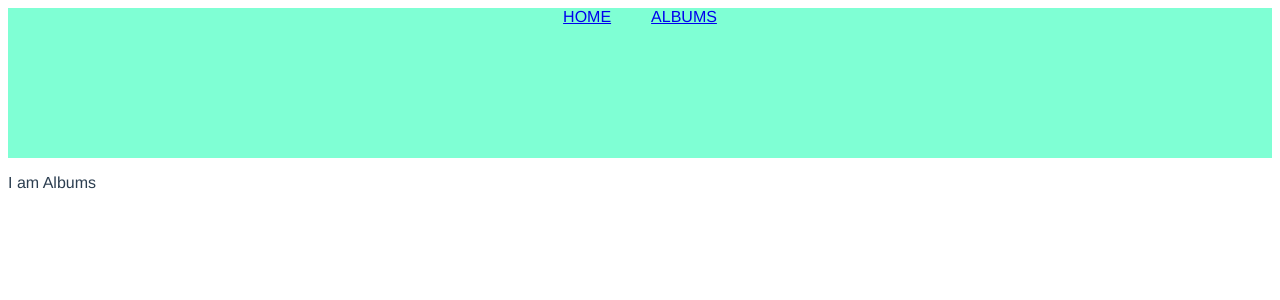
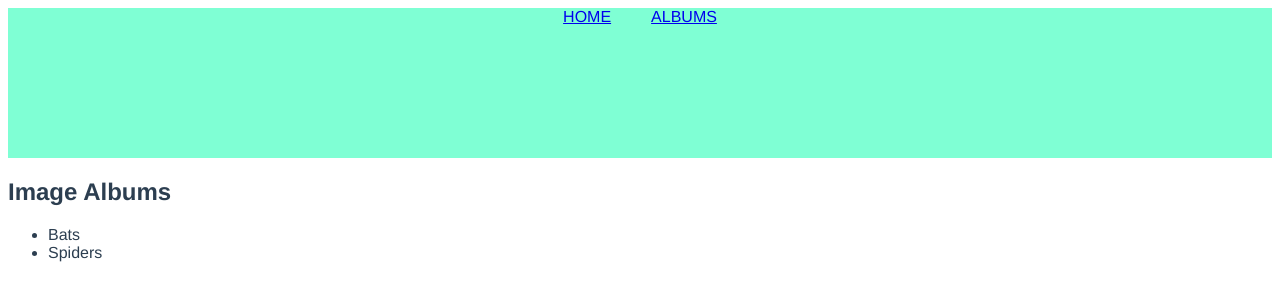
Before and after one commit to vue-image-gallery/image-gallery, a Vue app: page /#/albums in a window 1280 px wide. Shown: the top 300 px of the page. Built offline with nearby package versions, Linux system fonts and the light colour scheme.

Commit message:
API linkage and album list generating

```diff
--- /dev/null
+++ b/src/components/albums/Album.vue
@@ -0,0 +1,17 @@
+<template>
+    <li>
+        {{album.title}}
+    </li>
+</template>
+
+<script>
+export default {
+  props: {
+    album: Object
+  }
+};
+</script>
+
+<style>
+
+</style>
--- /dev/null
+++ b/src/components/albums/AlbumList.vue
@@ -0,0 +1,26 @@
+<template>
+    <ul>
+    <Album
+      v-for="album in albums"
+      :key="album.id"
+      :album="album"/>
+  </ul>
+</template>
+
+<script>
+import Album from './Album';
+
+export default {
+  props: {
+    albums: Array
+  },
+  components: {
+    Album
+  }
+
+};
+</script>
+
+<style>
+
+</style>
--- a/src/components/albums/Albums.vue
+++ b/src/components/albums/Albums.vue
@@ -1,12 +1,23 @@
 <template>
     <div>
-        <p>I am Albums</p>
+        <h2>Image Albums</h2>
+        <AlbumList :albums="albums"/>
     </div>
 </template>
 
 <script>
+import albumsApi from '../../services/albumsApi';
+import AlbumList from './AlbumList';
+
 export default {
-
+  data() {
+    return {
+      albums: albumsApi.getAlbums()
+    };
+  },
+  components: {
+    AlbumList
+  }
 };
 </script>
 
--- /dev/null
+++ b/src/services/albumsApi.js
@@ -0,0 +1,19 @@
+const albums = [
+  { id: 'bats', title: 'Bats', images: [
+    {
+      title: 'A bat',
+      url: 'https://images.boredomfiles.com/wp-content/uploads/2016/03/03-cute-bats.jpg'
+    }
+  ] },
+  { id: 'spiders', title: 'Spiders', images: [
+    {
+      title: 'A spider',
+      url: 'http://www.bendbulletin.com/csp/mediapool/sites/dt.common.streams.StreamServer.cls?STREAMOID=mhcJCVJ8KKHRPwwqAnbx98$daE2N3K4ZzOUsqbU5sYuoqiCu3qMqMhalP7QIUjCsWCsjLu883Ygn4B49Lvm9bPe2QeMKQdVeZmXF$9l$4uCZ8QDXhaHEp3rvzXRJFdy0KqPHLoMevcTLo3h8xh70Y6N_U_CryOsw6FTOdKL_jpQ-&CONTENTTYPE=image/jpeg'
+    }] },
+];
+
+export default {
+  getAlbums() {
+    return albums;
+  },
+};
```
